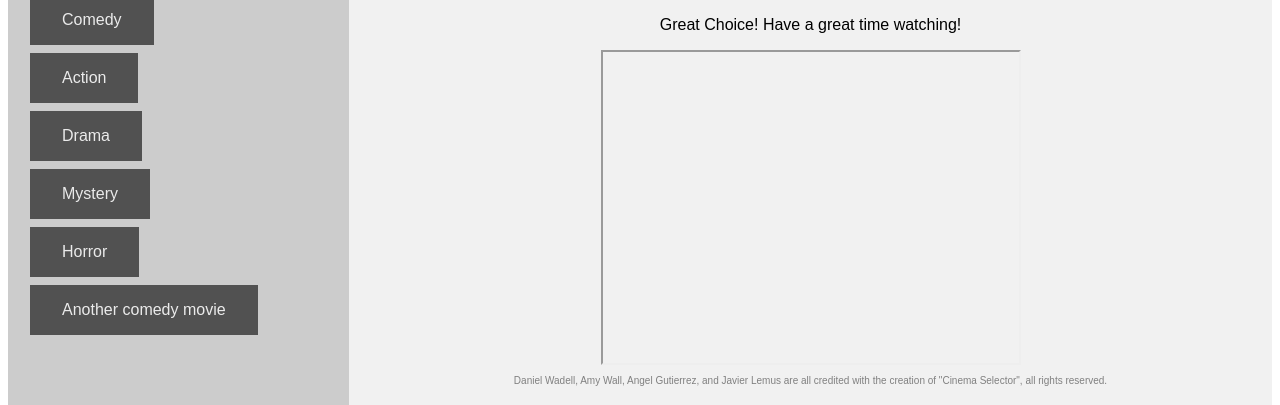
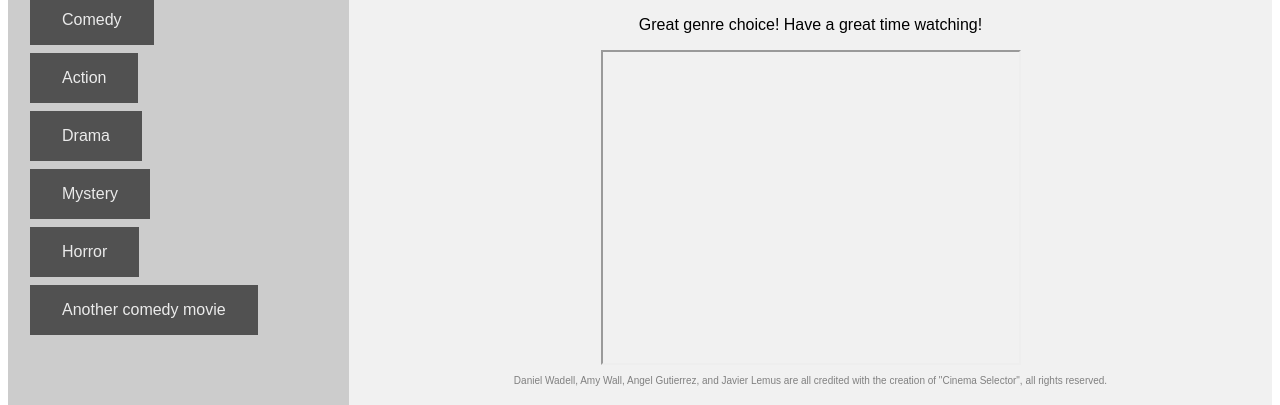
Before and after one commit to DanielWadell/cinema_selector, a Python web app: template templates/comedy.html in a window 1280 px wide. Shown: the part 208-613 px from the top of the page. Run offline with Jinja, Linux system fonts and the light colour scheme; the template is opened without the code that fills it, so the values that code supplies are empty.

Commit message:
html fixes

```diff
--- a/templates/action.html
+++ b/templates/action.html
@@ -291,7 +291,7 @@ iframe {
     <font size="2.5" color="black">
     <h1>Directed by: {{movie_director}}</h1>
     </font>
-    <center><p>Great Choice! Have a great time watching! </p></center>
+    <center><p>Great genre choice! Have a great time watching!</p></center>
 
 <iframe width="420" height="315"
 src="{{movie_trailer}}">
--- a/templates/comedy.html
+++ b/templates/comedy.html
@@ -295,15 +295,12 @@ iframe {
       <font size="2.5" color="black">
       <h1>Directed by: {{movie_director}}</h1>
       </font>
-    <center><p>Great Choice! Have a great time watching! </p></center>
+    <center><p>Great genre choice! Have a great time watching!</p></center>
 
 <iframe width="420" height="315"
 src="{{movie_trailer}}">
-<<<<<<< HEAD
 
 
-=======
->>>>>>> ffd78c7028195031b3d3cf9bf2c535b31a27099b
 </iframe>
 
 <center>
--- a/templates/drama.html
+++ b/templates/drama.html
@@ -292,7 +292,7 @@ iframe {
       <font size="2.5" color="black">
       <h1>Directed by: {{movie_director}}</h1>
       </font>
-    <center><p>Great Choice! Have a great time watching! </p></center>
+    <center><p>Great genre choice! Have a great time watching!</p></center>
 
 <iframe width="420" height="315"
 src="{{movie_trailer}}">
--- a/templates/horror.html
+++ b/templates/horror.html
@@ -292,7 +292,7 @@ iframe {
    <font size="2.5" color="black">
    <h1>Directed by: {{movie_director}}</h1>
    </font>
-   <center><p>Great Choice! Have a great time watching! </p></center>
+   <center><p>Great genre choice! Have a great time watching!</p></center>
 
 <iframe width="420" height="315"
 src="{{movie_trailer}}">
--- a/templates/mystery.html
+++ b/templates/mystery.html
@@ -86,6 +86,7 @@ iframe {
   <nav>
     <ul>
       <meta name="viewport" content="width=device-width, initial-scale=1">
+
 <style>
 .button {
   background-color: black;
@@ -291,7 +292,7 @@ iframe {
     <font size="2.5" color="black">
     <h1>Directed by: {{movie_director}}</h1>
     </font>
-    <center><p>Great Choice! Have a great time watching! </p></center>
+    <center><p>Great genre choice! Have a great time watching! </p></center>
 
 
 </tr>
--- a/templates/welcome.html
+++ b/templates/welcome.html
@@ -80,6 +80,7 @@ footer {
   <nav>
     <ul>
        <meta name="viewport" content="width=device-width, initial-scale=1">
+
 <style>
 .button {
   background-color: black;
@@ -244,6 +245,7 @@ footer {
     padding: 0.2em 0.4em;
 }
 </style>
+
     </ul>
   </nav>
 
@@ -253,7 +255,10 @@ footer {
 
       <font size="3"><p>Choose a genre to the left, and get your movie!</p>
       </font>
+
+ <img src="https://media.giphy.com/media/6uGhT1O4sxpi8/giphy.gif" alt="Pulp Fiction Meme">
 </center>
+
 
 <center>
     <font size="1" color="grey">
```
